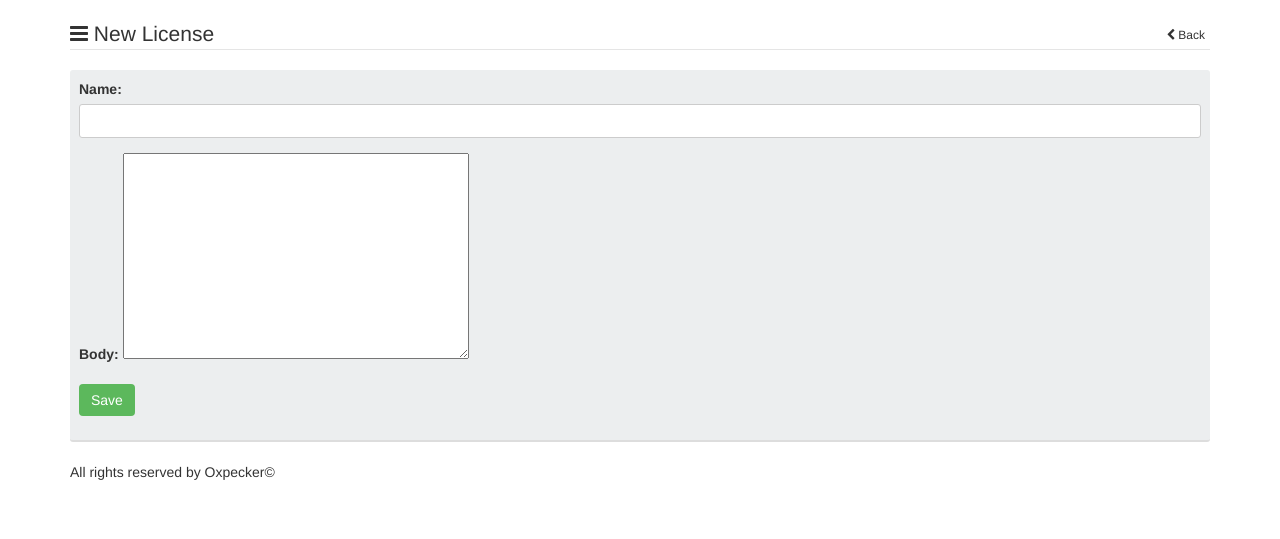
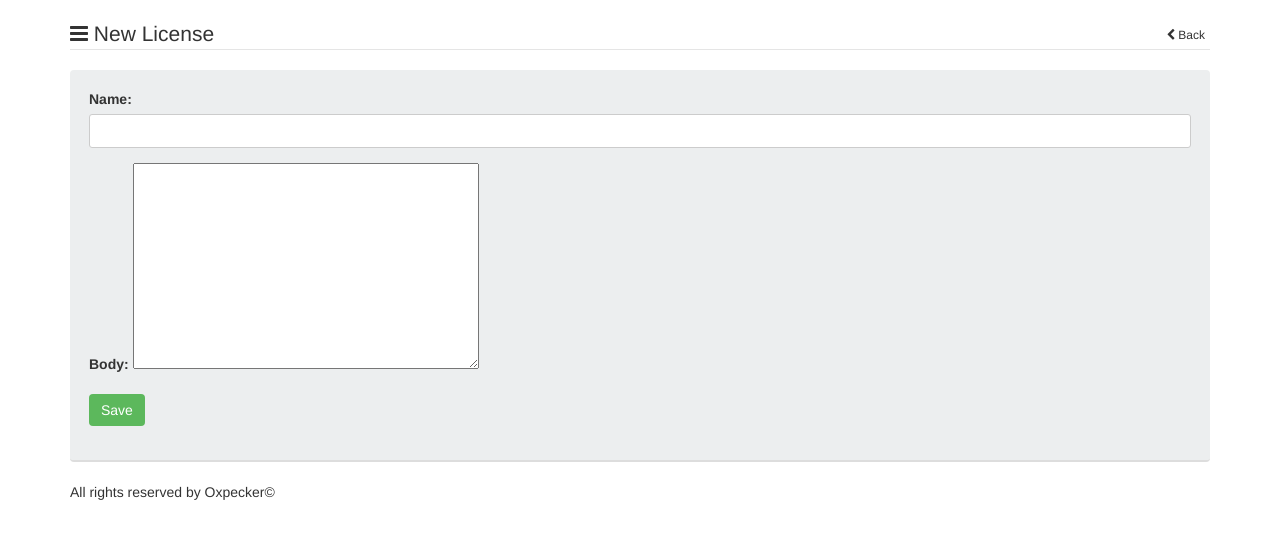
Before and after one commit to Mortezaipo/Oxpecker, a Django app: page /licenses/new in a window 1280 px wide. Shown: the part 51-590 px from the top of the page. Run offline with Django 3.2, Linux system fonts and the light colour scheme; parts of the project's set-up code (start-up, migrations or seed data) failed here and were passed over; some libraries are stand-ins or nearby versions.

Commit message:
Removed wall-sm class from main body style.

```diff
--- a/templates/layouts/base_s1.html
+++ b/templates/layouts/base_s1.html
@@ -15,7 +15,7 @@
             {% include 'messages.html' %}
             <fieldset>
                 <legend>{% block left-legend %}{% endblock %} <div class="pull-right">{% block right-legend %}{% endblock %}</div></legend>
-                <div class="well well-sm">
+                <div class="well">
                     {% block body %}{% endblock %}
                 </div>
             </fieldset>
```
